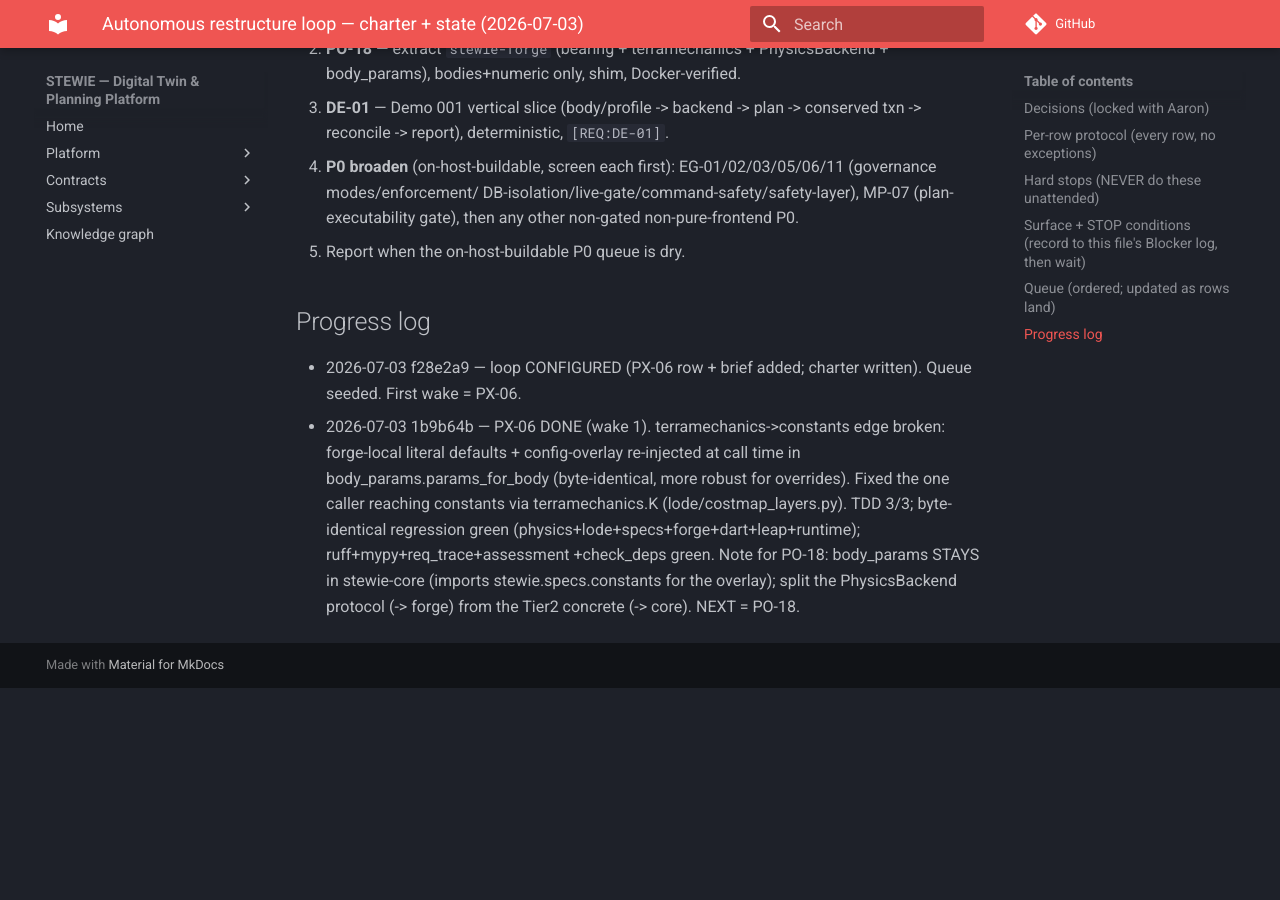
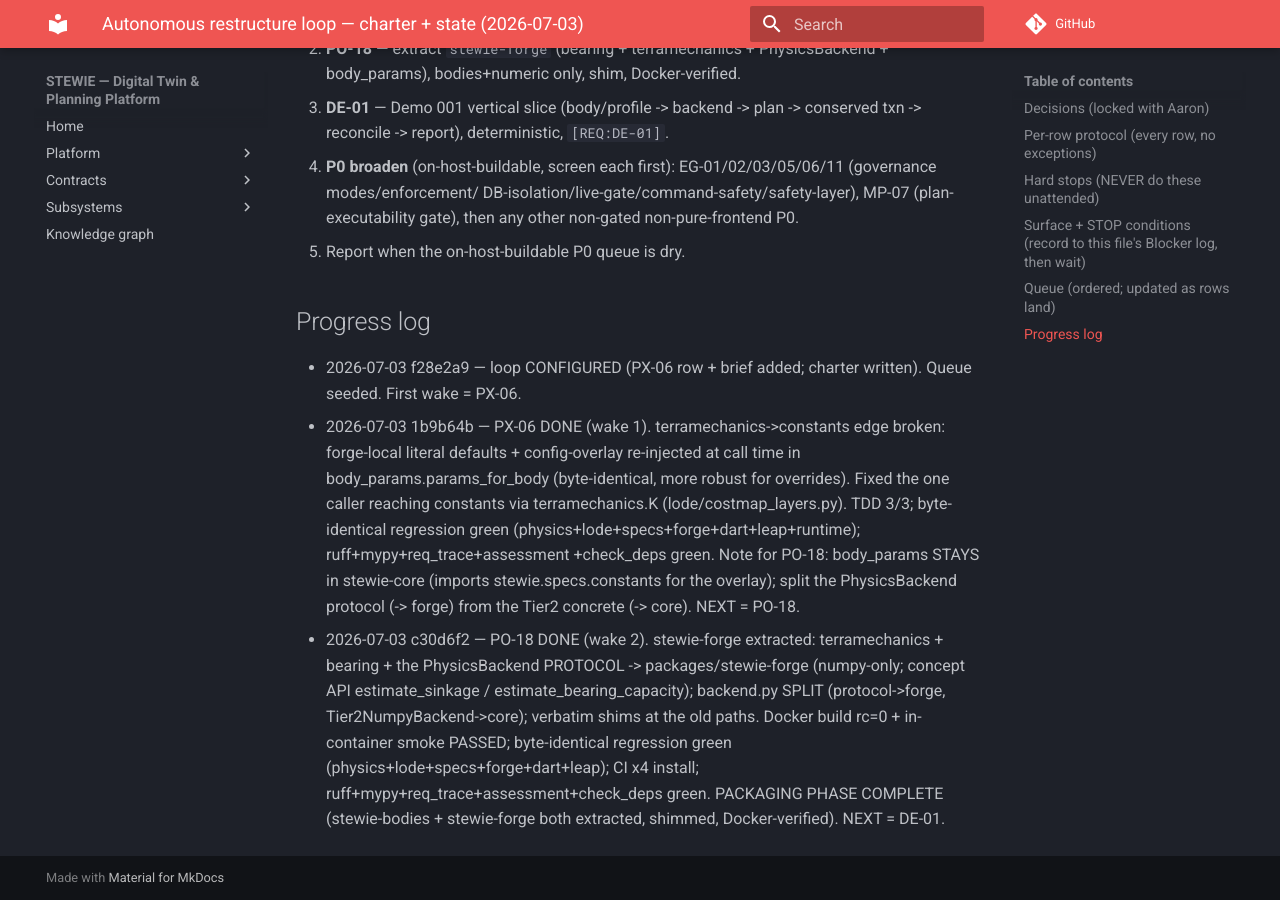
Before and after one commit to stewie-sw/stewie, an MkDocs documentation site: the page built from docs/autonomous_loop_charter_2026-07-03.md, in a window 1280 px wide and 900 px high, scrolled down 1861 px. Built offline with MkDocs 1.6.1 and Material for MkDocs 9.7.7, drawn with Linux system fonts in a browser that asks for light colours; comment, search, counter and statistics services are not loaded; before the commit the page ends 2549 px from its top, so only the background shows below that.

Commit message:
chore(loop): charter progress — PO-18 done (wake 2), packaging phase complete, DE-01 next

```diff
--- a/docs/autonomous_loop_charter_2026-07-03.md
+++ b/docs/autonomous_loop_charter_2026-07-03.md
@@ -71,3 +71,9 @@ and stop scheduling (wait for Aaron).
   byte-identical regression green (physics+lode+specs+forge+dart+leap+runtime); ruff+mypy+req_trace+assessment
   +check_deps green. Note for PO-18: body_params STAYS in stewie-core (imports stewie.specs.constants for the
   overlay); split the PhysicsBackend protocol (-> forge) from the Tier2 concrete (-> core). NEXT = PO-18.
+- 2026-07-03 c30d6f2 — PO-18 DONE (wake 2). stewie-forge extracted: terramechanics + bearing + the
+  PhysicsBackend PROTOCOL -> packages/stewie-forge (numpy-only; concept API estimate_sinkage /
+  estimate_bearing_capacity); backend.py SPLIT (protocol->forge, Tier2NumpyBackend->core); verbatim shims at
+  the old paths. Docker build rc=0 + in-container smoke PASSED; byte-identical regression green
+  (physics+lode+specs+forge+dart+leap); CI x4 install; ruff+mypy+req_trace+assessment+check_deps green.
+  PACKAGING PHASE COMPLETE (stewie-bodies + stewie-forge both extracted, shimmed, Docker-verified). NEXT = DE-01.
```
